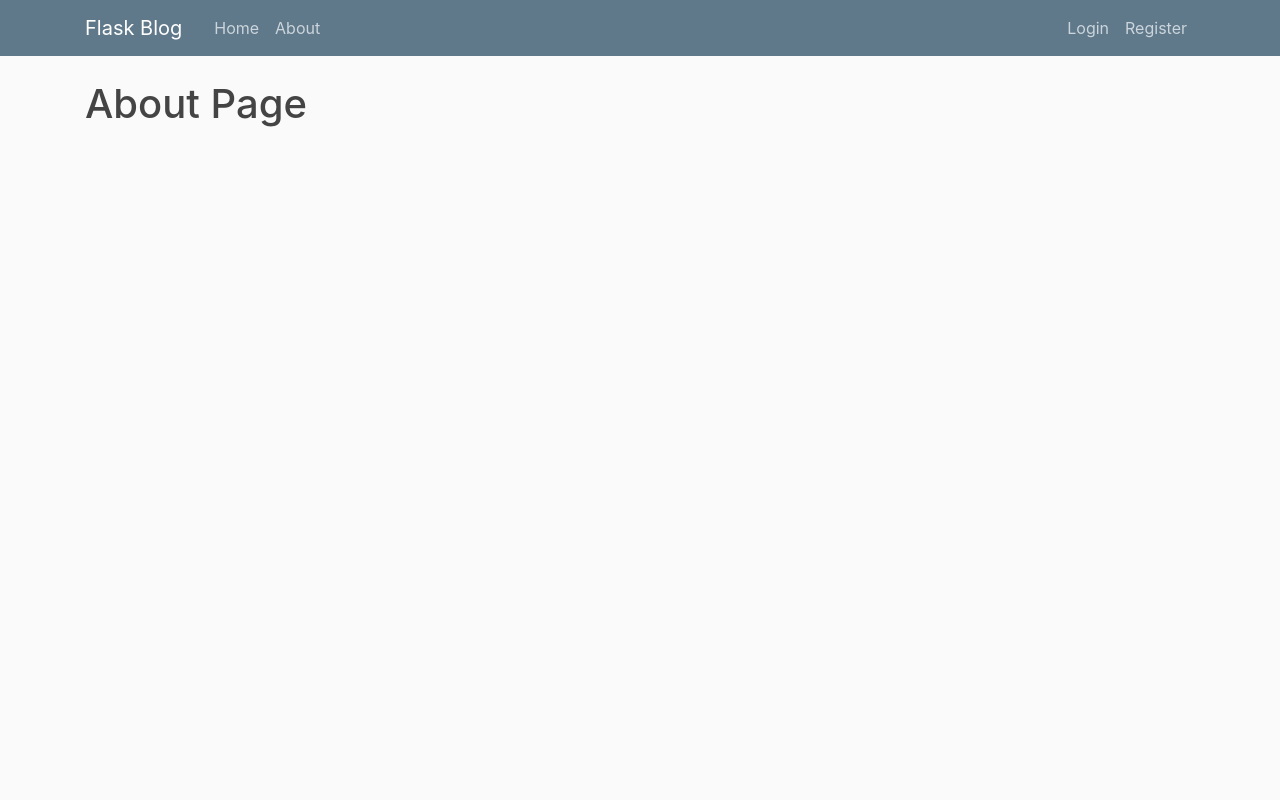
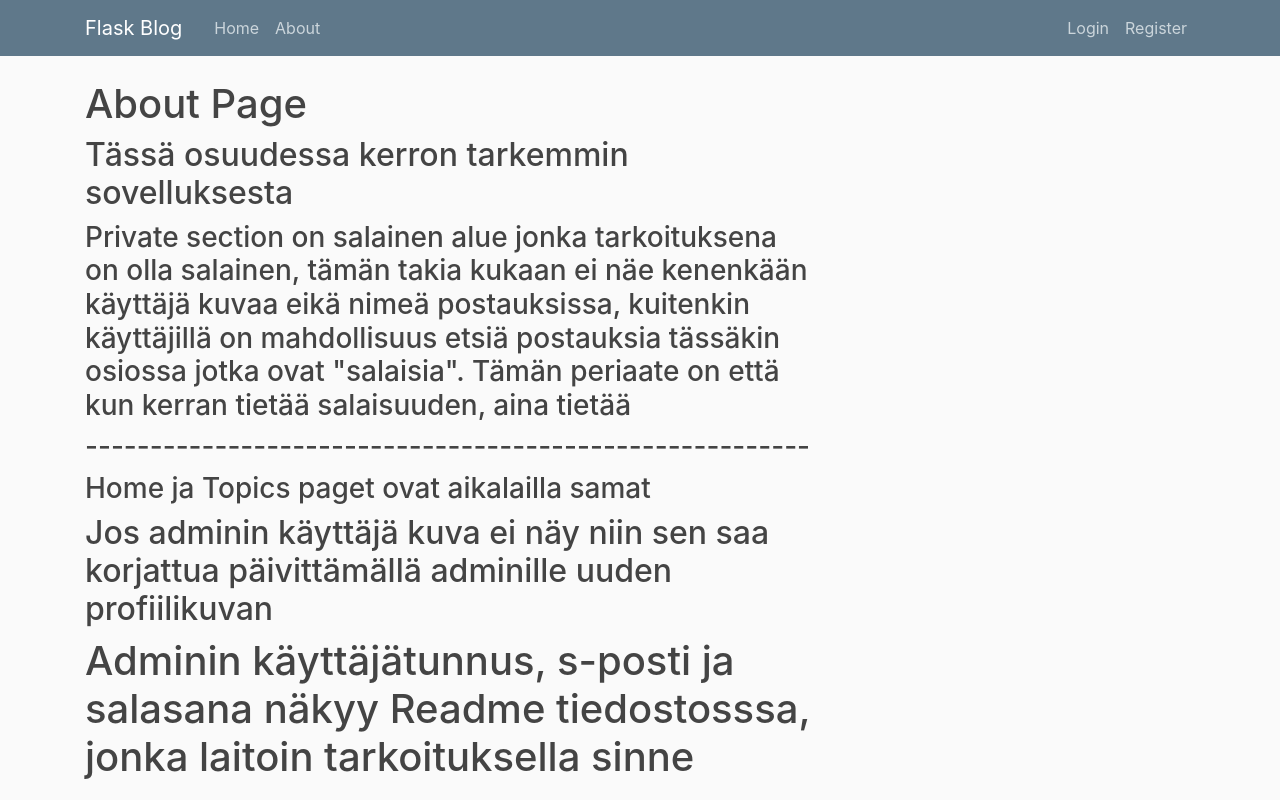
Before and after one commit to pronom8/Web-project, a Flask app: page /about in a window 1280 px wide. Run offline with Flask 3, Linux system fonts and the light colour scheme; some libraries are stand-ins or nearby versions.

Commit message:
updates to give info

```diff
--- a/flaskblog/templates/about.html
+++ b/flaskblog/templates/about.html
@@ -1,4 +1,18 @@
 {% extends "layout.html" %}
 {% block content %}
     <h1>About Page</h1>
+    <h2>Tässä osuudessa kerron tarkemmin sovelluksesta</h2>
+    <h3>Private section on salainen alue jonka tarkoituksena on olla salainen,
+        tämän takia kukaan ei näe kenenkään käyttäjä kuvaa eikä nimeä postauksissa,
+        kuitenkin käyttäjillä on mahdollisuus etsiä postauksia tässäkin osiossa jotka
+        ovat "salaisia". Tämän periaate on että kun kerran tietää salaisuuden, aina tietää
+    </h3>
+
+    <h3>--------------------------------------------------------</h3>
+    <h3>Home ja Topics paget ovat aikalailla samat</h3>
+    <h2>Jos adminin käyttäjä kuva ei näy niin sen saa korjattua päivittämällä adminille uuden profiilikuvan</h2>
+    <h1>Adminin käyttäjätunnus, s-posti ja salasana näkyy Readme tiedostosssa, jonka laitoin tarkoituksella sinne</h1>
+    <h2></h2>
+
+
 {% endblock content %}
```
